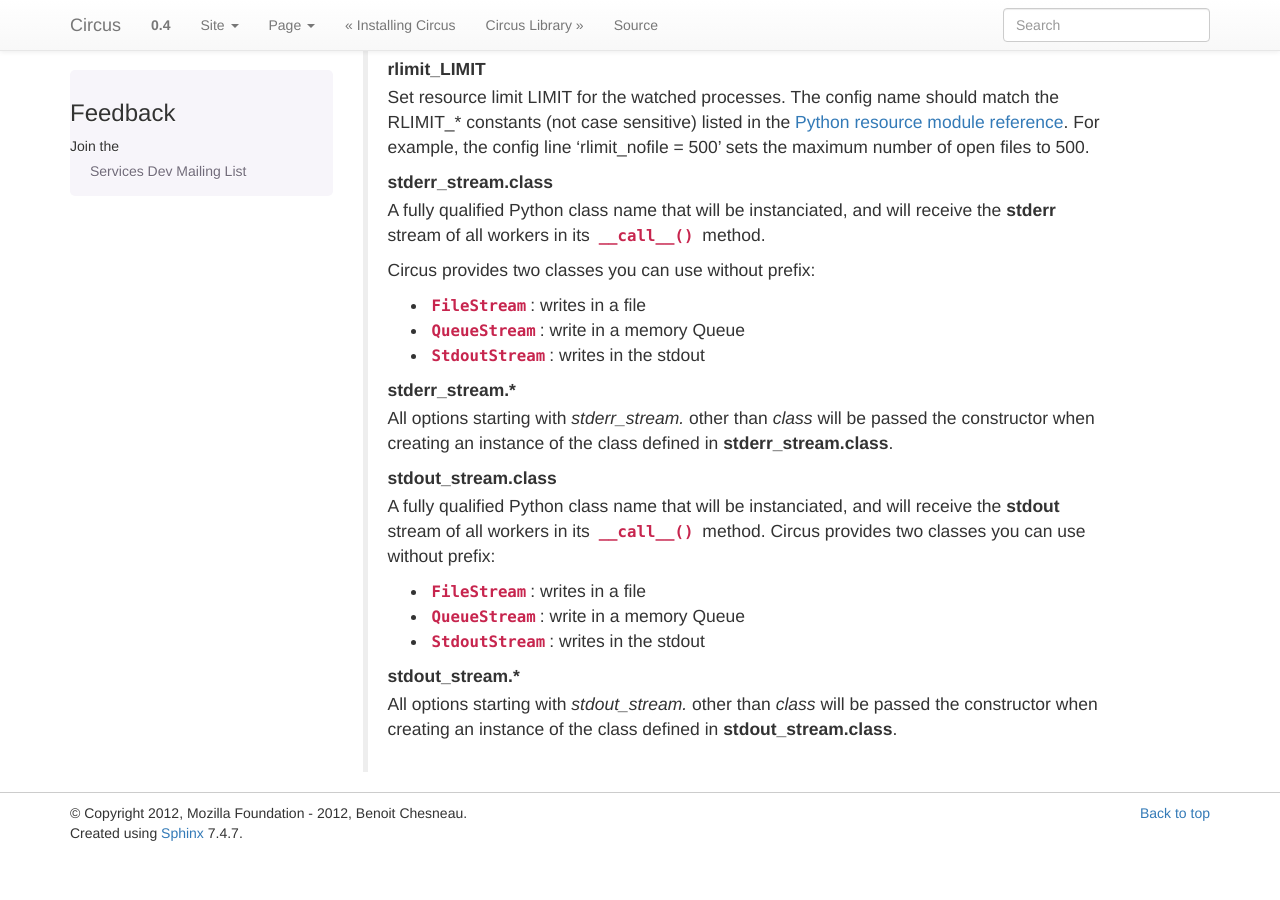
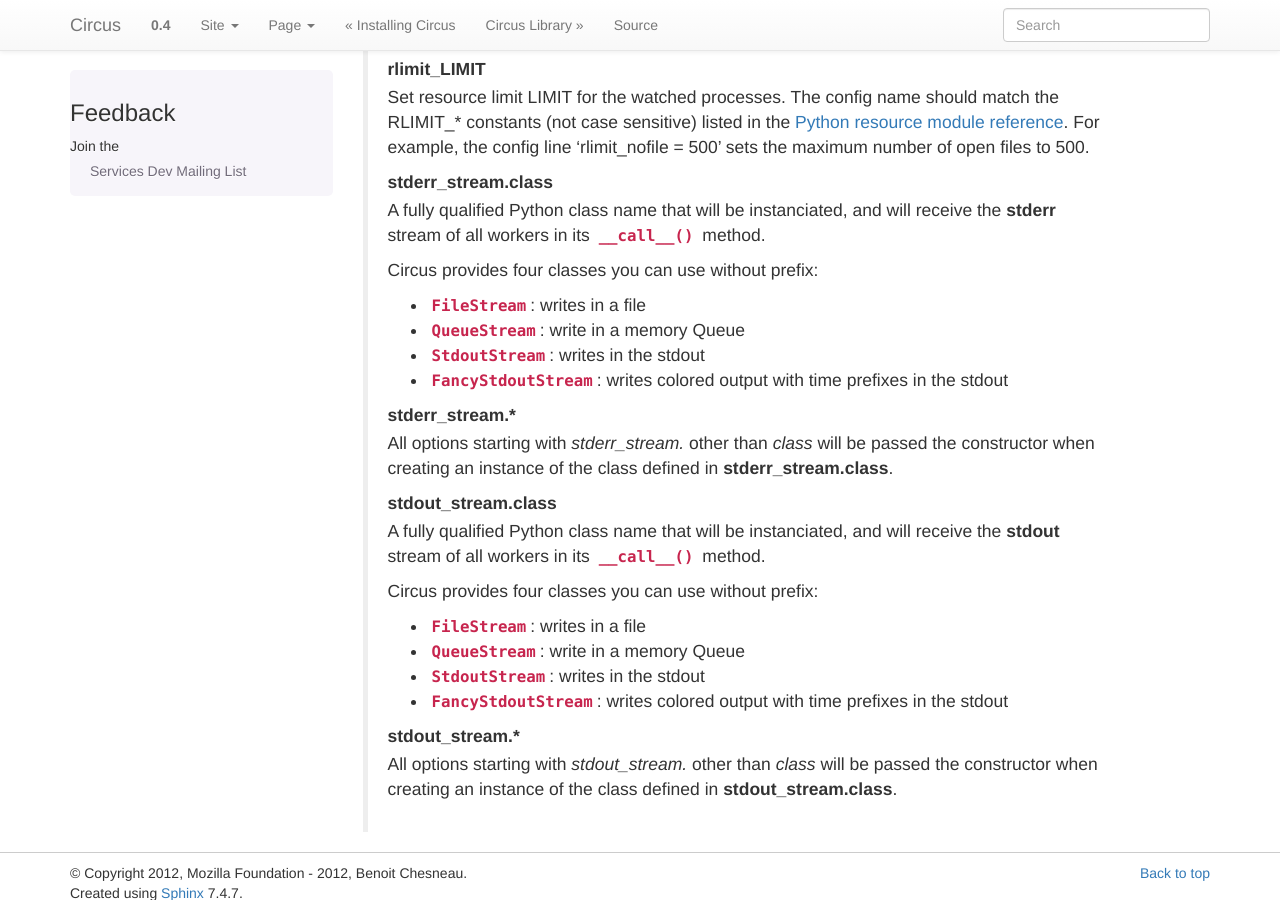
Before and after one commit to circus-tent/circus, a Sphinx documentation site: the page built from docs/source/configuration.rst, in a window 1280 px wide and 900 px high, scrolled down 1760 px. Built offline with Sphinx 7.4.7, drawn with Linux system fonts in a browser that asks for light colours; pages that are not in the unit, such as notebooks, are missing from menus; before the commit the page ends 2613 px from its top, so only the background shows below that.

Commit message:
Added the FancyStdoutStream to the configuration docs

```diff
--- a/docs/source/configuration.rst
+++ b/docs/source/configuration.rst
@@ -85,11 +85,12 @@ watcher:NAME (as many sections as you want)
         will receive the **stderr** stream of all workers in its
         :func:`__call__` method.
 
-        Circus provides two classes you can use without prefix:
+        Circus provides four classes you can use without prefix:
 
         - :class:`FileStream`: writes in a file
         - :class:`QueueStream`: write in a memory Queue
         - :class:`StdoutStream`: writes in the stdout
+        - :class:`FancyStdoutStream`: writes colored output with time prefixes in the stdout
 
     **stderr_stream.***
         All options starting with *stderr_stream.* other than *class* will
@@ -99,11 +100,13 @@ watcher:NAME (as many sections as you want)
         A fully qualified Python class name that will be instanciated, and
         will receive the **stdout** stream of all workers in its
         :func:`__call__` method.
-        Circus provides two classes you can use without prefix:
+
+        Circus provides four classes you can use without prefix:
 
         - :class:`FileStream`: writes in a file
         - :class:`QueueStream`: write in a memory Queue
         - :class:`StdoutStream`: writes in the stdout
+        - :class:`FancyStdoutStream`: writes colored output with time prefixes in the stdout
 
     **stdout_stream.***
         All options starting with *stdout_stream.* other than *class* will
```
